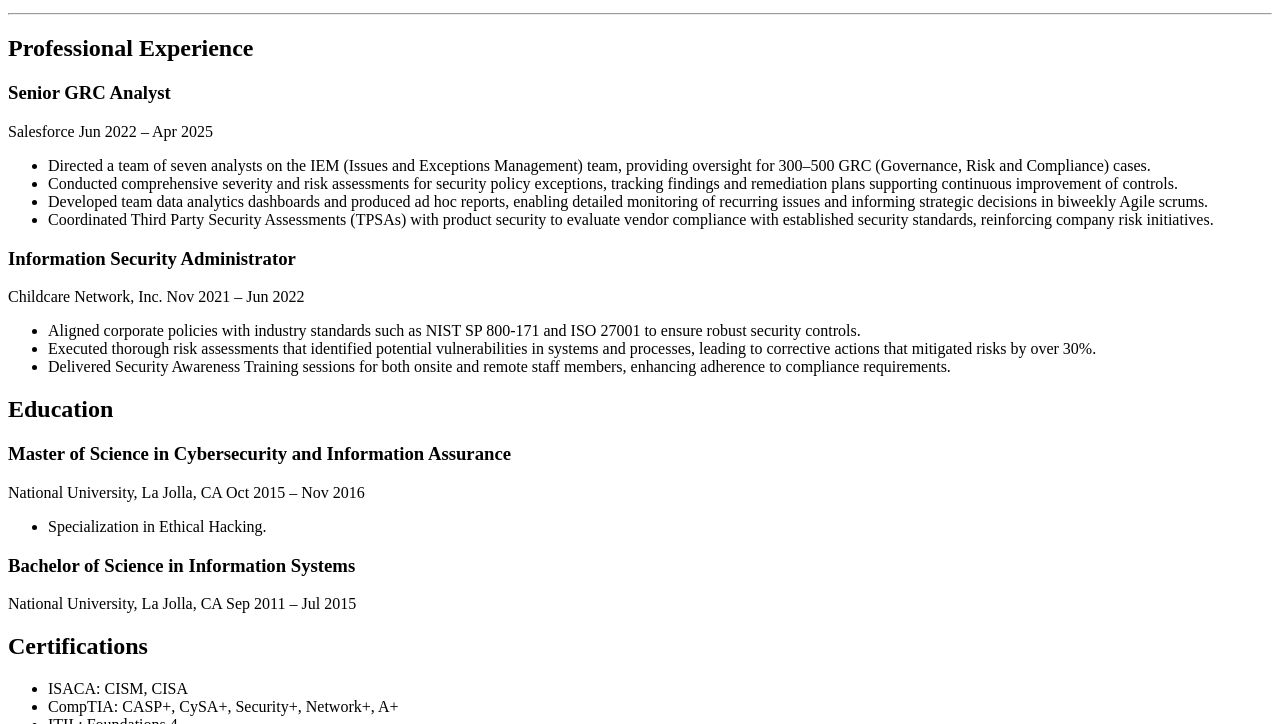
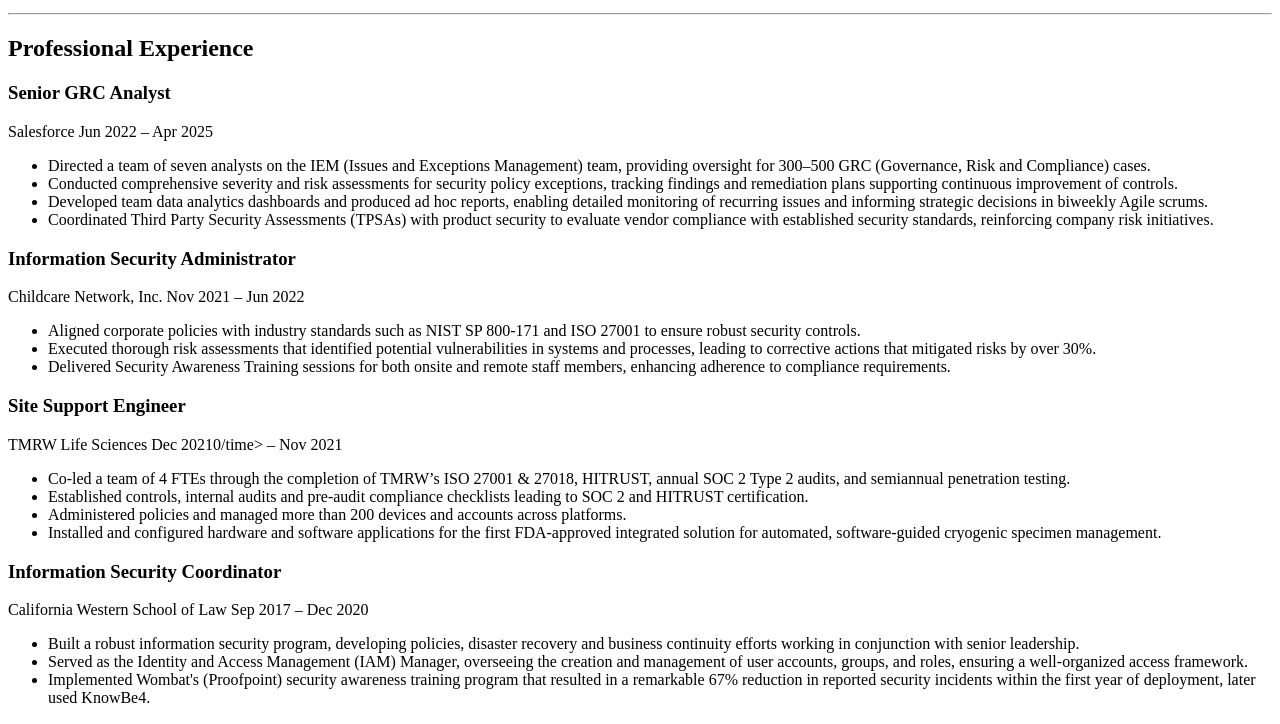
Before and after one commit to glennhaggard/Cloud-Resume-Challenge, a plain HTML site: page resume.html in a window 1280 px wide. Shown: the part 87-811 px from the top of the page. Drawn offline with Linux system fonts and the light colour scheme.

Commit message:
Updated resume file
Added two more positions

```diff
--- a/resume.html
+++ b/resume.html
@@ -44,6 +44,33 @@
         <li>Aligned corporate policies with industry standards such as NIST SP 800-171 and ISO 27001 to ensure robust security controls.</li>
         <li>Executed thorough risk assessments that identified potential vulnerabilities in systems and processes, leading to corrective actions that mitigated risks by over 30%.</li>
         <li>Delivered Security Awareness Training sessions for both onsite and remote staff members, enhancing adherence to compliance requirements.</li>
+      </ul>
+    </div>
+
+    <div class="job">
+      <h3 class="job-title">Site Support Engineer</h3>
+      <div class="job-header">
+        <span class="company">TMRW Life Sciences</span>
+        <span class="date"><time datetime="2021-11">Dec 20210/time> – <time datetime="2022-06">Nov 2021</time></span>
+      </div>
+      <ul>
+        <li>Co-led a team of 4 FTEs through the completion of TMRW’s ISO 27001 & 27018, HITRUST, annual SOC 2 Type 2 audits, and semiannual penetration testing.</li>
+        <li>Established controls, internal audits and pre-audit compliance checklists leading to SOC 2 and HITRUST certification.</li>
+        <li>Administered policies and managed more than 200 devices and accounts across platforms.</li>
+        <li>Installed and configured hardware and software applications for the first FDA-approved integrated solution for automated, software-guided cryogenic specimen management.</li>
+      </ul>
+    </div>
+
+     <div class="job">
+      <h3 class="job-title">Information Security Coordinator</h3>
+      <div class="job-header">
+        <span class="company">California Western School of Law</span>
+        <span class="date"><time datetime="2021-11">Sep 2017</time> – <time datetime="2022-06">Dec 2020</time></span>
+      </div>
+      <ul>
+        <li>Built a robust information security program, developing policies, disaster recovery and business continuity efforts working in conjunction with senior leadership.</li>
+        <li>Served as the Identity and Access Management (IAM) Manager, overseeing the creation and management of user accounts, groups, and roles, ensuring a well-organized access framework.</li>
+        <li>Implemented Wombat's (Proofpoint) security awareness training program that resulted in a remarkable 67% reduction in reported security incidents within the first year of deployment, later used KnowBe4.</li>
       </ul>
     </div>
 
```
